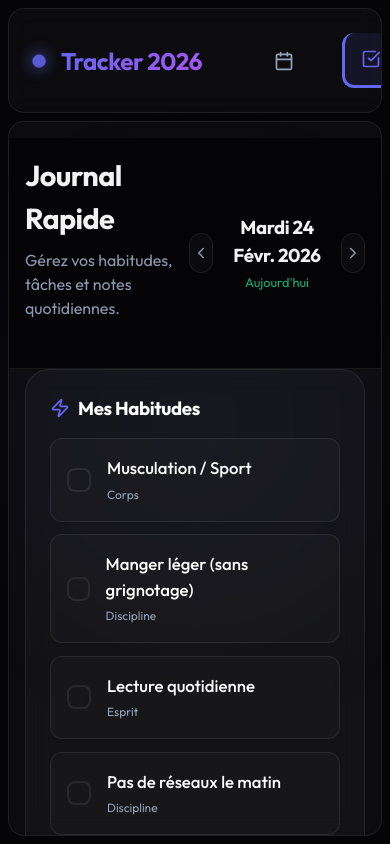
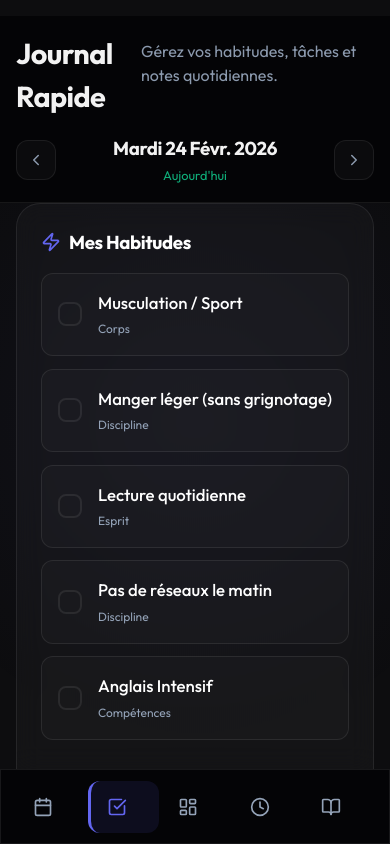
Before and after one commit to Emmanuelsakpleto/Daily-tracker, a React (Vite) app: page / in a window 390 px wide. Built offline with nearby package versions, Linux system fonts and the light colour scheme.

Commit message:
style: perfect mobile UI with native bottom navigation and border removal

```diff
--- a/src/index.css
+++ b/src/index.css
@@ -113,6 +113,23 @@ select:focus {
   align-items: center;
 }
 
+@media (max-width: 900px) {
+  .header-glass {
+    padding: 1rem;
+    margin: -1rem -1rem 1rem -1rem;
+    flex-direction: column;
+    align-items: flex-start;
+    gap: 0.5rem;
+  }
+
+  .header-glass>div {
+    width: 100%;
+    display: flex;
+    justify-content: space-between;
+    align-items: center;
+  }
+}
+
 .badge {
   padding: 0.4rem 0.8rem;
   border-radius: 99px;
@@ -208,8 +225,12 @@ select:focus {
 @media (max-width: 900px) {
   .app-container {
     flex-direction: column;
-    padding: 0.5rem;
-    gap: 0.5rem;
+    padding: 0;
+    gap: 0;
+    padding-bottom: 75px;
+    /* Space for fixed bottom navigation */
+    height: 100dvh;
+    /* Better for mobile browser viewport */
   }
 }
 
@@ -231,43 +252,56 @@ select:focus {
 @media (max-width: 900px) {
   .side-nav-links {
     flex-direction: row;
-    gap: 1rem;
+    gap: 0.2rem;
     width: 100%;
+    justify-content: space-between;
   }
 
   .side-nav {
+    position: fixed;
+    bottom: 0;
+    left: 0;
+    right: 0;
     width: 100%;
-    height: auto;
+    height: 75px;
     flex-direction: row;
-    padding: 1rem;
+    padding: 0 0.5rem;
     overflow-x: auto;
     white-space: nowrap;
-    border-radius: 16px;
+    border-radius: 0;
+    border-top: 1px solid var(--glass-border);
+    background: rgba(5, 5, 7, 0.95);
+    backdrop-filter: blur(20px);
     align-items: center;
+    z-index: 100;
   }
 
+  .side-nav::-webkit-scrollbar {
+    display: none;
+  }
 
   .nav-header {
-    margin-bottom: 0 !important;
-    margin-right: 1.5rem;
+    display: none !important;
   }
 
   .nav-item {
     font-size: 0;
     gap: 0;
     width: auto;
-    padding: 0.8rem;
-    border-radius: 50%;
+    padding: 0.8rem 1.2rem;
+    border-radius: 12px;
+    justify-content: center;
   }
 
   .nav-item svg {
     margin: 0;
+    flex-shrink: 0;
   }
 
   .nav-item.active {
     border-left: none;
-    border-bottom: 3px solid var(--accent-primary);
-    border-radius: 12px;
+    border-bottom: none;
+    background: rgba(99, 102, 241, 0.15);
   }
 
   .nav-footer-profile {
@@ -287,7 +321,8 @@ select:focus {
 
 @media (max-width: 900px) {
   .main-content {
-    border-radius: 16px;
+    border-radius: 0;
+    border: none;
     padding: 1rem;
   }
 }
@@ -446,6 +481,28 @@ select:focus {
 
 .calendar-day-cell.today {
   border-color: var(--success);
+}
+
+@media (max-width: 900px) {
+  .calendar-day-cell {
+    min-height: 50px;
+    padding: 0.3rem;
+  }
+
+  .calendar-day-header {
+    font-size: 0.7rem;
+    padding: 0.2rem 0;
+  }
+
+  .day-number {
+    font-size: 0.85rem;
+    margin-bottom: 0.2rem;
+  }
+
+  .indicator-dot {
+    width: 6px;
+    height: 6px;
+  }
 }
 
 .calendar-day-cell.active {
```
